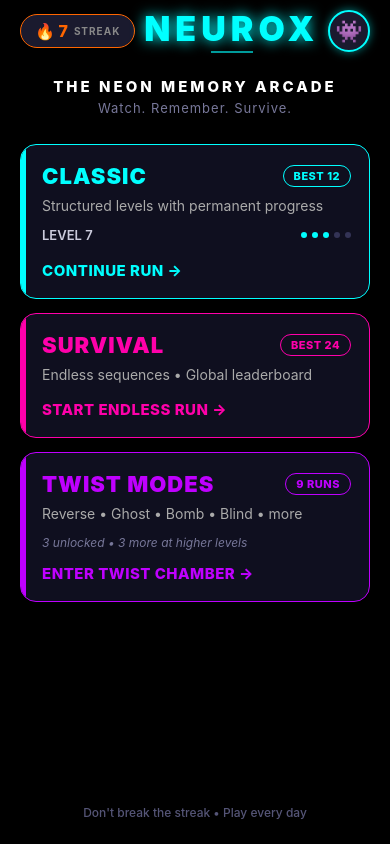
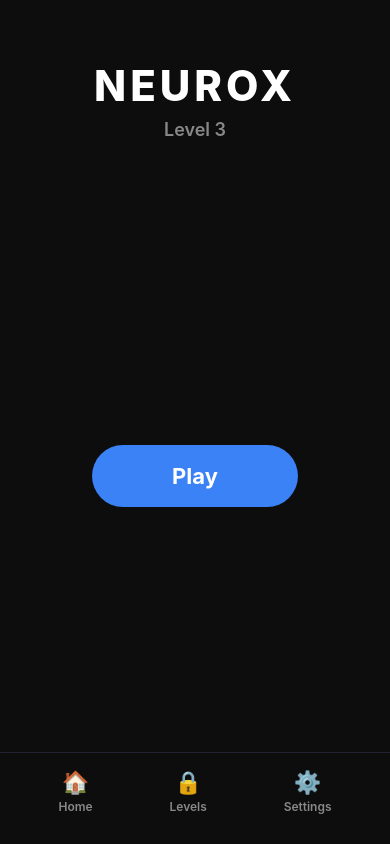
Before and after one commit to moadh704/neurox, a React Native app: screen /Home in a window 390 px wide. Built offline with nearby package versions, Linux system fonts and the light colour scheme.

Commit message:
design: clean minimal Arrows-style Home screen (dark)

```diff
--- a/src/screens/HomeScreen.tsx
+++ b/src/screens/HomeScreen.tsx
@@ -1,169 +1,56 @@
-import React, { useState } from 'react';
+import React from 'react';
 import {
   View,
   Text,
   StyleSheet,
   TouchableOpacity,
   SafeAreaView,
-  StatusBar,
 } from 'react-native';
 import { useNavigation } from '@react-navigation/native';
 import { NativeStackNavigationProp } from '@react-navigation/native-stack';
 import { RootStackParamList } from '../../App';
-import { COLORS, TILE_COLORS } from '../constants/colors';
 
-type HomeNavProp = NativeStackNavigationProp<RootStackParamList, 'Home'>;
+type NavProp = NativeStackNavigationProp<RootStackParamList>;
 
 export default function HomeScreen() {
-  const navigation = useNavigation<HomeNavProp>();
+  const navigation = useNavigation<NavProp>();
 
-  // Demo data (real data will come from AsyncStorage in later steps)
-  const [dailyStreak] = useState(7);
-  const [personalBests] = useState({
-    classic: 12,
-    survival: 24,
-    twist: 9,
-  });
-  const [classicLevel] = useState(7);
-
-  const handleClassic = () => navigation.navigate('Game', { mode: 'classic' });
-  const handleSurvival = () => navigation.navigate('Game', { mode: 'survival' });
-  const handleTwist = () => navigation.navigate('Game', { mode: 'reverse' }); // temp until Step 11
-  const handleProfile = () => navigation.navigate('Stats');
+  // TODO: Get real current level from storage later
+  const currentLevel = 3;
 
   return (
     <SafeAreaView style={styles.safeArea}>
-      <StatusBar barStyle="light-content" backgroundColor={COLORS.background} />
-
       <View style={styles.container}>
-        {/* === HEADER === */}
+        {/* Logo / Title - clean and centered like Arrows */}
         <View style={styles.header}>
-          {/* Streak Badge - Arcade style */}
-          <View style={styles.streakBadge}>
-            <Text style={styles.streakNumber}>🔥 {dailyStreak}</Text>
-            <Text style={styles.streakLabel}>STREAK</Text>
-          </View>
-
-          {/* Logo */}
-          <View style={styles.logoWrap}>
-            <Text style={styles.logo}>NEUROX</Text>
-            <View style={styles.logoAccent} />
-          </View>
-
-          {/* Profile */}
-          <TouchableOpacity onPress={handleProfile} activeOpacity={0.7}>
-            <View style={styles.profileCircle}>
-              <Text style={styles.profileEmoji}>👾</Text>
-            </View>
-          </TouchableOpacity>
+          <Text style={styles.logo}>NEUROX</Text>
+          <Text style={styles.levelText}>Level {currentLevel}</Text>
         </View>
 
-        {/* === HERO === */}
-        <View style={styles.hero}>
-          <Text style={styles.heroTitle}>THE NEON MEMORY ARCADE</Text>
-          <Text style={styles.heroSubtitle}>Watch. Remember. Survive.</Text>
-        </View>
+        {/* Big Play button - prominent like Arrows */}
+        <TouchableOpacity
+          style={styles.playButton}
+          onPress={() => navigation.navigate('Game', { mode: 'classic' })}
+        >
+          <Text style={styles.playText}>Play</Text>
+        </TouchableOpacity>
 
-        {/* === MODES === */}
-        <View style={styles.modesWrap}>
-
-          {/* CLASSIC - Primary mode, most important */}
-          <TouchableOpacity
-            style={[styles.modeCard, styles.classicCard]}
-            onPress={handleClassic}
-            activeOpacity={0.9}
-          >
-            <View style={styles.leftAccent} />
-
-            <View style={styles.cardContent}>
-              <View style={styles.cardHeader}>
-                <Text style={[styles.modeName, { color: COLORS.cyan }]}>CLASSIC</Text>
-                <View style={styles.pbPill}>
-                  <Text style={styles.pbPillText}>BEST {personalBests.classic}</Text>
-                </View>
-              </View>
-
-              <Text style={styles.modeDesc}>Structured levels with permanent progress</Text>
-
-              {/* Level progress hint */}
-              <View style={styles.progressRow}>
-                <Text style={styles.progressLabel}>LEVEL {classicLevel}</Text>
-                <View style={styles.dots}>
-                  {[1,2,3,4,5].map((i) => (
-                    <View
-                      key={i}
-                      style={[
-                        styles.dot,
-                        i <= 3 ? styles.dotActive : styles.dotInactive
-                      ]}
-                    />
-                  ))}
-                </View>
-              </View>
-
-              <View style={styles.cardAction}>
-                <Text style={[styles.actionText, { color: COLORS.cyan }]}>CONTINUE RUN →</Text>
-              </View>
-            </View>
+        {/* Bottom navigation placeholder - clean style */}
+        <View style={styles.bottomNav}>
+          <TouchableOpacity style={styles.navItem}>
+            <Text style={styles.navIcon}>🏠</Text>
+            <Text style={styles.navLabel}>Home</Text>
           </TouchableOpacity>
 
-          {/* SURVIVAL */}
-          <TouchableOpacity
-            style={[styles.modeCard, styles.survivalCard]}
-            onPress={handleSurvival}
-            activeOpacity={0.9}
-          >
-            <View style={[styles.leftAccent, { backgroundColor: COLORS.pink }]} />
-
-            <View style={styles.cardContent}>
-              <View style={styles.cardHeader}>
-                <Text style={[styles.modeName, { color: COLORS.pink }]}>SURVIVAL</Text>
-                <View style={[styles.pbPill, { borderColor: COLORS.pink }]}>
-                  <Text style={[styles.pbPillText, { color: COLORS.pink }]}>BEST {personalBests.survival}</Text>
-                </View>
-              </View>
-
-              <Text style={styles.modeDesc}>Endless sequences • Global leaderboard</Text>
-
-              <View style={styles.cardAction}>
-                <Text style={[styles.actionText, { color: COLORS.pink }]}>START ENDLESS RUN →</Text>
-              </View>
-            </View>
+          <TouchableOpacity style={styles.navItem}>
+            <Text style={styles.navIcon}>🔒</Text>
+            <Text style={styles.navLabel}>Levels</Text>
           </TouchableOpacity>
 
-          {/* TWIST MODES - Distinct treatment */}
-          <TouchableOpacity
-            style={[styles.modeCard, styles.twistCard]}
-            onPress={handleTwist}
-            activeOpacity={0.9}
-          >
-            <View style={[styles.leftAccent, { backgroundColor: COLORS.purple }]} />
-
-            <View style={styles.cardContent}>
-              <View style={styles.cardHeader}>
-                <Text style={[styles.modeName, { color: COLORS.purple }]}>TWIST MODES</Text>
-                <View style={[styles.pbPill, { borderColor: COLORS.purple }]}>
-                  <Text style={[styles.pbPillText, { color: COLORS.purple }]}>{personalBests.twist} RUNS</Text>
-                </View>
-              </View>
-
-              <Text style={styles.modeDesc}>Reverse • Ghost • Bomb • Blind • more</Text>
-
-              <View style={styles.twistUnlockRow}>
-                <Text style={styles.twistUnlockText}>3 unlocked • 3 more at higher levels</Text>
-              </View>
-
-              <View style={styles.cardAction}>
-                <Text style={[styles.actionText, { color: COLORS.purple }]}>ENTER TWIST CHAMBER →</Text>
-              </View>
-            </View>
+          <TouchableOpacity style={styles.navItem}>
+            <Text style={styles.navIcon}>⚙️</Text>
+            <Text style={styles.navLabel}>Settings</Text>
           </TouchableOpacity>
-
-        </View>
-
-        {/* Footer */}
-        <View style={styles.footer}>
-          <Text style={styles.footerText}>Don't break the streak • Play every day</Text>
         </View>
       </View>
     </SafeAreaView>
@@ -171,219 +58,60 @@ export default function HomeScreen() {
 }
 
 const styles = StyleSheet.create({
-  safeArea: {
-    flex: 1,
-    backgroundColor: COLORS.background,
-  },
+  safeArea: { flex: 1, backgroundColor: '#0D0D0D' },
   container: {
     flex: 1,
-    paddingHorizontal: 20,
-    paddingTop: 8,
+    alignItems: 'center',
+    justifyContent: 'space-between',
+    paddingTop: 60,
+    paddingBottom: 30,
   },
-
-  /* Header */
   header: {
-    flexDirection: 'row',
-    justifyContent: 'space-between',
-    alignItems: 'center',
-    marginBottom: 24,
-  },
-  streakBadge: {
-    backgroundColor: '#1a1a2e',
-    borderWidth: 1,
-    borderColor: '#FF6600',
-    borderRadius: 999,
-    paddingHorizontal: 14,
-    paddingVertical: 6,
-    alignItems: 'center',
-    flexDirection: 'row',
-    gap: 6,
-  },
-  streakNumber: {
-    color: '#FF6600',
-    fontSize: 16,
-    fontWeight: '800',
-  },
-  streakLabel: {
-    color: '#888888',
-    fontSize: 10,
-    fontWeight: '700',
-    letterSpacing: 1,
-  },
-  logoWrap: {
     alignItems: 'center',
   },
   logo: {
-    fontSize: 34,
-    fontWeight: '900',
-    color: COLORS.cyan,
-    letterSpacing: 5,
-    textShadowColor: COLORS.cyan,
-    textShadowOffset: { width: 0, height: 0 },
-    textShadowRadius: 14,
+    fontSize: 42,
+    fontWeight: '800',
+    color: '#FFFFFF',
+    letterSpacing: 4,
   },
-  logoAccent: {
-    width: 42,
-    height: 2,
-    backgroundColor: COLORS.cyan,
-    marginTop: 2,
-    opacity: 0.6,
+  levelText: {
+    fontSize: 18,
+    color: '#888888',
+    marginTop: 8,
+    fontWeight: '600',
   },
-  profileCircle: {
-    width: 42,
-    height: 42,
-    borderRadius: 21,
-    backgroundColor: '#1a1a2e',
-    borderWidth: 2,
-    borderColor: COLORS.cyan,
-    alignItems: 'center',
-    justifyContent: 'center',
-    shadowColor: COLORS.cyan,
-    shadowOffset: { width: 0, height: 0 },
-    shadowOpacity: 0.5,
-    shadowRadius: 10,
+  playButton: {
+    backgroundColor: '#3B82F6',
+    paddingHorizontal: 80,
+    paddingVertical: 18,
+    borderRadius: 40,
+    marginTop: 60,
   },
-  profileEmoji: {
+  playText: {
+    color: '#FFFFFF',
     fontSize: 22,
+    fontWeight: '700',
   },
-
-  /* Hero */
-  hero: {
-    marginBottom: 28,
+  bottomNav: {
+    flexDirection: 'row',
+    justifyContent: 'space-around',
+    width: '100%',
+    paddingHorizontal: 20,
+    paddingTop: 16,
+    borderTopWidth: 1,
+    borderTopColor: '#222233',
+  },
+  navItem: {
     alignItems: 'center',
   },
-  heroTitle: {
-    fontSize: 15,
-    fontWeight: '800',
-    color: '#FFFFFF',
-    letterSpacing: 3,
+  navIcon: {
+    fontSize: 22,
     marginBottom: 4,
   },
-  heroSubtitle: {
-    fontSize: 13,
-    color: '#777799',
-    letterSpacing: 1,
-  },
-
-  /* Modes */
-  modesWrap: {
-    gap: 14,
-  },
-  modeCard: {
-    backgroundColor: '#0f0f1f',
-    borderRadius: 16,
-    borderWidth: 1.5,
-    flexDirection: 'row',
-    overflow: 'hidden',
-    shadowColor: '#000',
-    shadowOffset: { width: 0, height: 6 },
-    shadowOpacity: 0.35,
-    shadowRadius: 12,
-    elevation: 8,
-  },
-  classicCard: {
-    borderColor: COLORS.cyan,
-  },
-  survivalCard: {
-    borderColor: COLORS.pink,
-  },
-  twistCard: {
-    borderColor: COLORS.purple,
-  },
-  leftAccent: {
-    width: 5,
-    backgroundColor: COLORS.cyan,
-  },
-  cardContent: {
-    flex: 1,
-    padding: 18,
-    paddingLeft: 16,
-  },
-  cardHeader: {
-    flexDirection: 'row',
-    justifyContent: 'space-between',
-    alignItems: 'center',
-    marginBottom: 8,
-  },
-  modeName: {
-    fontSize: 22,
-    fontWeight: '900',
-    letterSpacing: 1,
-  },
-  pbPill: {
-    borderWidth: 1,
-    borderColor: COLORS.cyan,
-    borderRadius: 999,
-    paddingHorizontal: 10,
-    paddingVertical: 3,
-  },
-  pbPillText: {
-    color: COLORS.cyan,
-    fontSize: 11,
-    fontWeight: '800',
-    letterSpacing: 0.5,
-  },
-  modeDesc: {
-    color: '#AAAAAA',
-    fontSize: 14,
-    marginBottom: 12,
-    lineHeight: 18,
-  },
-  progressRow: {
-    flexDirection: 'row',
-    alignItems: 'center',
-    justifyContent: 'space-between',
-    marginBottom: 14,
-  },
-  progressLabel: {
-    color: '#CCCCDD',
-    fontSize: 13,
+  navLabel: {
+    color: '#888888',
+    fontSize: 12,
     fontWeight: '600',
   },
-  dots: {
-    flexDirection: 'row',
-    gap: 5,
-  },
-  dot: {
-    width: 6,
-    height: 6,
-    borderRadius: 3,
-  },
-  dotActive: {
-    backgroundColor: COLORS.cyan,
-  },
-  dotInactive: {
-    backgroundColor: '#333355',
-  },
-  cardAction: {
-    marginTop: 'auto',
-    paddingTop: 4,
-  },
-  actionText: {
-    fontSize: 15,
-    fontWeight: '800',
-    letterSpacing: 0.5,
-  },
-
-  /* Twist specific */
-  twistUnlockRow: {
-    marginBottom: 10,
-  },
-  twistUnlockText: {
-    color: '#777799',
-    fontSize: 12,
-    fontStyle: 'italic',
-  },
-
-  /* Footer */
-  footer: {
-    marginTop: 'auto',
-    paddingBottom: 24,
-    alignItems: 'center',
-  },
-  footerText: {
-    color: '#555577',
-    fontSize: 12,
-    fontWeight: '500',
-  },
 });
```
